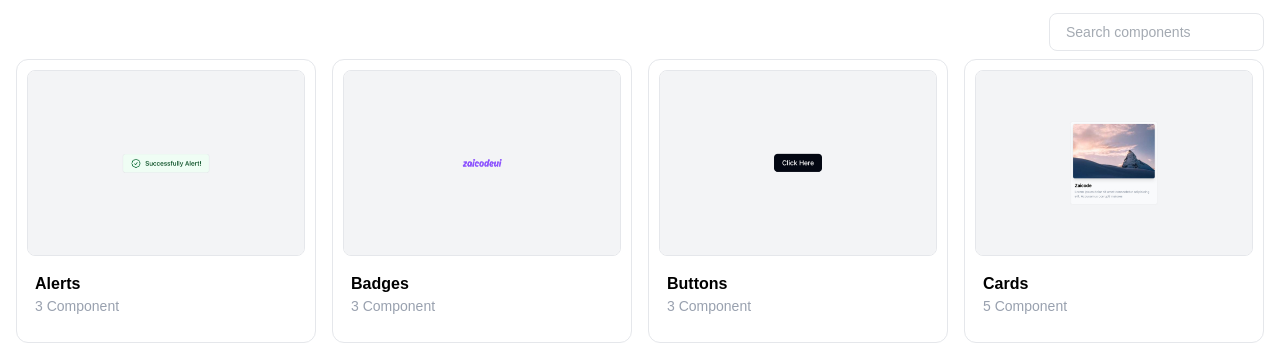
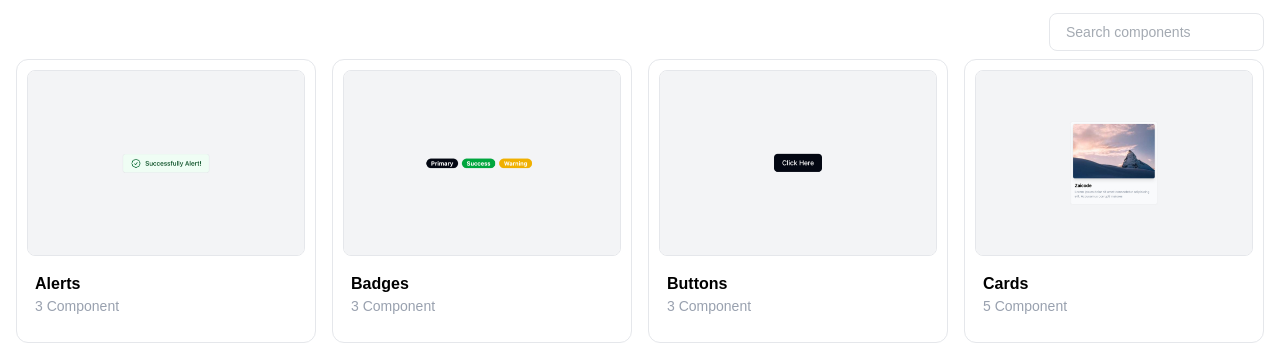
Before and after one commit to Jarramdhan28/zaicodeui, a React (Vite) app: page /components in a window 1280 px wide. Shown: the part 183-526 px from the top of the page. Built offline with nearby package versions, Linux system fonts and the light colour scheme; a web font is replaced by a local one.

Commit message:
update : badge thumbnail and description

```diff
--- a/src/data/componentMeta.ts
+++ b/src/data/componentMeta.ts
@@ -11,4 +11,8 @@ export const categoryMeta: Record<string, { image: string , description: string}
     image: "/thumbnails/components/card.jpg",
     description: "Card Components are flexible containers used to group related content and actions. Built with Tailwind CSS v4, cards support images, text, buttons, and custom layouts—ideal for dashboards, product listings, and content previews."
   },
+  Badges: {
+    image: "/thumbnails/components/badge.png",
+    description: "Badge Components are small, flexible UI elements used to highlight key information, statuses, or labels. Built with Tailwind CSS v4, badges support various styles, colors, and sizes—ideal for tagging content, indicating status, or drawing attention to specific UI elements."
+  },
 }
```
Also changed, not shown: public/thumbnails/components/badge.png (added).
